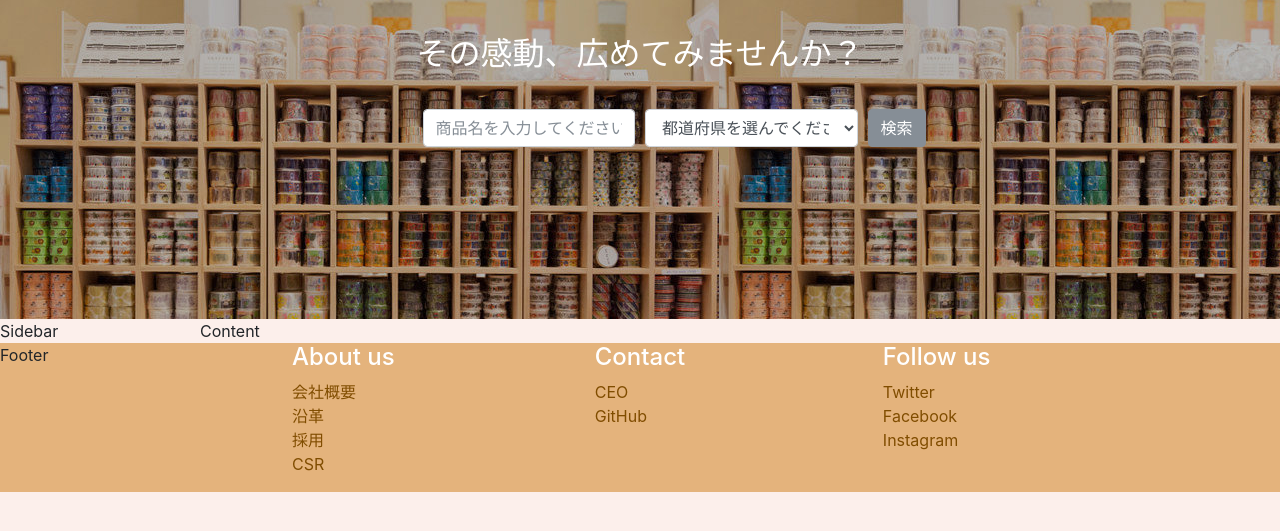
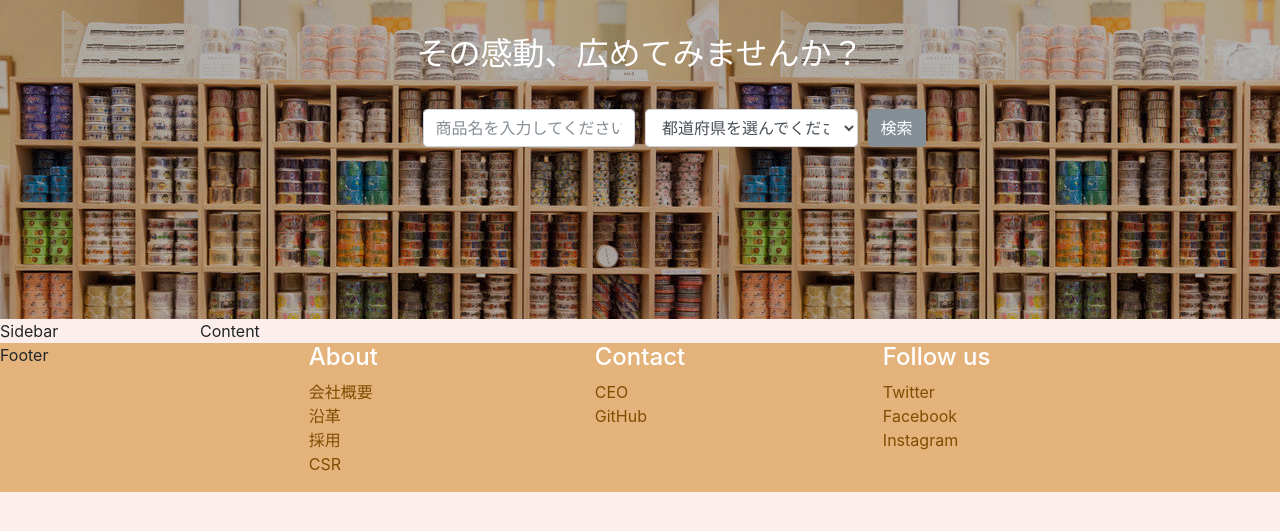
Before and after one commit to naonaonao316/omiyageproject, a Django app: page /omiyage/ in a window 1280 px wide. Shown: the part 121-652 px from the top of the page. Run offline with Django 3.2, Linux system fonts and the light colour scheme; some libraries are stand-ins or nearby versions.

Commit message:
change footer wording

```diff
--- a/omiyage/templates/omiyage/layout/footer.html
+++ b/omiyage/templates/omiyage/layout/footer.html
@@ -2,7 +2,7 @@
 <div class="footer-content">
   <div class="footer-wording">
     <div class="footer-word-group">
-      <h4 class="footer-word">About us</h4>
+      <h4 class="footer-word">About</h4>
       <ul class="footer-bullet-points">
         <li>会社概要</li>
         <li>沿革</li>
```
